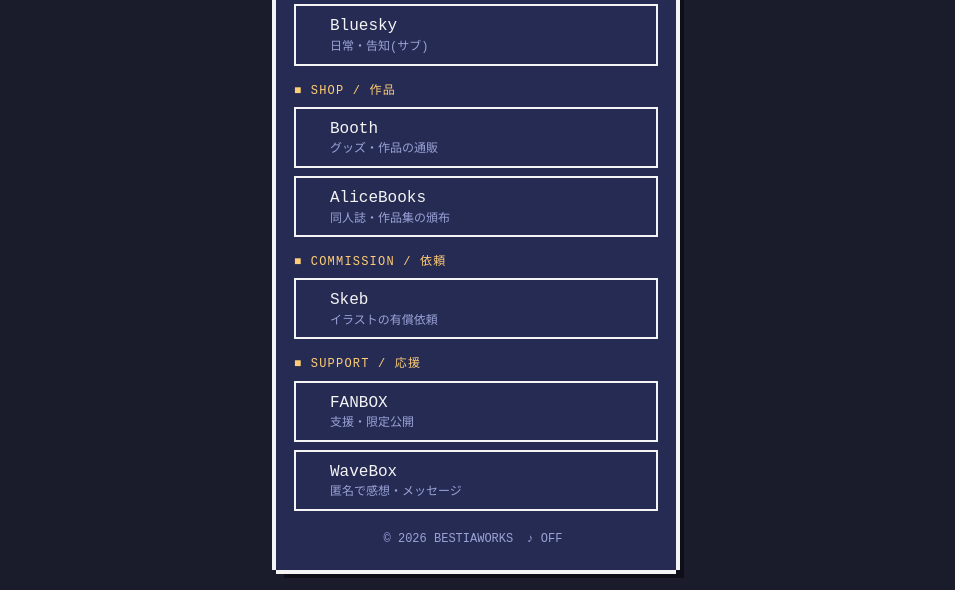
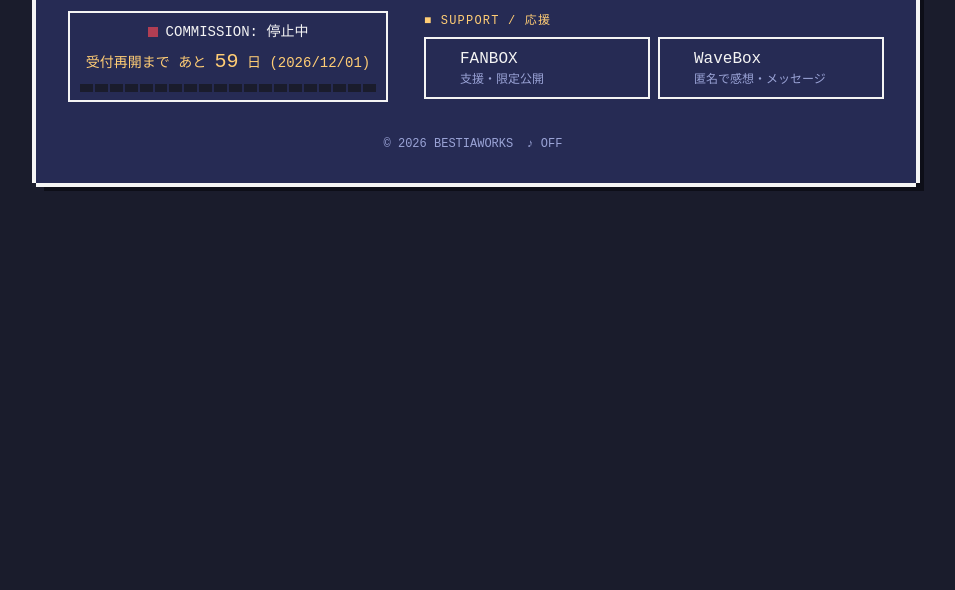
Before and after one commit to riotaro015/portfolio, a plain HTML site: page index.html in a window 1280 px wide. Shown: the part 470-1060 px from the top of the page, without its empty margins (164-1119 px from the left). After the commit the page ends 800 px from the top, so only its background shows below. Drawn offline with Linux system fonts and the light colour scheme; a web font is replaced by a local one.

Commit message:
Two-column layout on desktop

```diff
--- a/index.html
+++ b/index.html
@@ -18,7 +18,7 @@
 <style>
 :root{--bg:#1a1c2c;--win:#262b54;--line:#f4f4f4;--text:#f4f4f4;--dim:#9aa3d6;--hi:#ffcd75;--open:#38b764;--ltd:#ffcd75;--closed:#b13e53}
 *{box-sizing:border-box;margin:0}
-body{min-height:100vh;display:grid;place-items:center;padding:20px 16px;background:var(--bg);color:var(--text);
+body{min-height:100vh;display:grid;grid-template-columns:minmax(0,1fr);place-items:center;padding:20px 16px;background:var(--bg);color:var(--text);
   font:16px/1.6 "DotGothic16",ui-monospace,monospace}
 .win{width:100%;max-width:400px;background:var(--win);padding:20px 18px;
   box-shadow:0 -4px 0 0 var(--line),0 4px 0 0 var(--line),-4px 0 0 0 var(--line),4px 0 0 0 var(--line),8px 8px 0 0 #0d0e18}
@@ -51,6 +51,12 @@
 footer{margin-top:18px;text-align:center;color:var(--dim);font-size:12px}
 #snd{background:none;border:0;color:var(--dim);font:inherit;cursor:pointer}
 #err{color:var(--closed);text-align:center}
+@media (min-width:860px){
+  .win{max-width:880px;padding:28px 32px;display:grid;grid-template-columns:320px 1fr;grid-template-areas:"h l" "b l" "e l" "f f";column-gap:36px;align-content:start}
+  header{grid-area:h;margin-bottom:0}.badge{grid-area:b}#links{grid-area:l;margin-top:-16px}#err{grid-area:e}footer{grid-area:f}
+  #icon{width:192px;height:192px}h1{font-size:26px}.say{font-size:15px}
+  .grp{grid-template-columns:1fr 1fr}
+}
 @media (prefers-reduced-motion:reduce){#icon.hop,.say::after{animation:none}}
 </style>
 </head>
```
